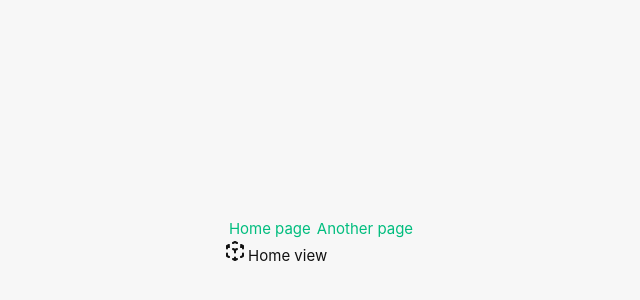
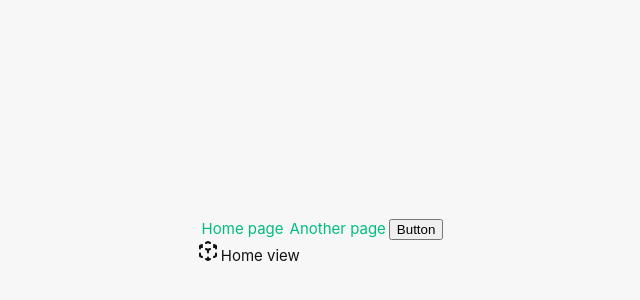
Before and after one commit to zheltkevich/vue-spa-template, a Vue app: page / in a window 1280 px wide. Shown: the part 158-458 px from the top of the page, without its empty margins (319-959 px from the left). Built offline with nearby package versions, Linux system fonts and the light colour scheme.

Commit message:
Update config

```diff
--- /dev/null
+++ b/src/components/base/BaseButton.vue
@@ -0,0 +1,21 @@
+<script setup></script>
+
+<template>
+    <button class="base-button">
+        <span
+            v-if="$slots.prepend"
+            class="base-button__slot base-button__slot--prepend">
+            <slot name="prepend" />
+        </span>
+        <span
+            v-if="$slots.default"
+            class="base-button__slot base-button__slot--default">
+            <slot>Button</slot>
+        </span>
+        <span
+            v-if="$slots.append"
+            class="base-button__slot base-button__slot--append">
+            <slot name="append" />
+        </span>
+    </button>
+</template>
--- a/src/components/blocks/AppNavigation.vue
+++ b/src/components/blocks/AppNavigation.vue
@@ -1,8 +1,13 @@
+<script setup>
+import BaseButton from '@base/BaseButton.vue'
+</script>
+
 <template>
     <nav class="nav">
         <nav>
             <RouterLink :to="{ name: 'home' }">Home page</RouterLink>
             <RouterLink :to="{ name: 'another' }">Another page</RouterLink>
+            <BaseButton>Button</BaseButton>
         </nav>
     </nav>
 </template>
--- a/vite.config.js
+++ b/vite.config.js
@@ -12,8 +12,9 @@ export default defineConfig({
             '@scss': fileURLToPath(new URL('./src/scss', import.meta.url)),
             '@stores': fileURLToPath(new URL('./src/stores', import.meta.url)),
             '@router': fileURLToPath(new URL('./src/router', import.meta.url)),
+            '@base': fileURLToPath(new URL('./src/components/base', import.meta.url)),
+            '@blocks': fileURLToPath(new URL('./src/components/blocks', import.meta.url)),
             '@views': fileURLToPath(new URL('./src/components/views', import.meta.url)),
-            '@blocks': fileURLToPath(new URL('./src/components/blocks', import.meta.url)),
             '@icons': fileURLToPath(new URL('./src/components/icons', import.meta.url)),
         },
     },
```
